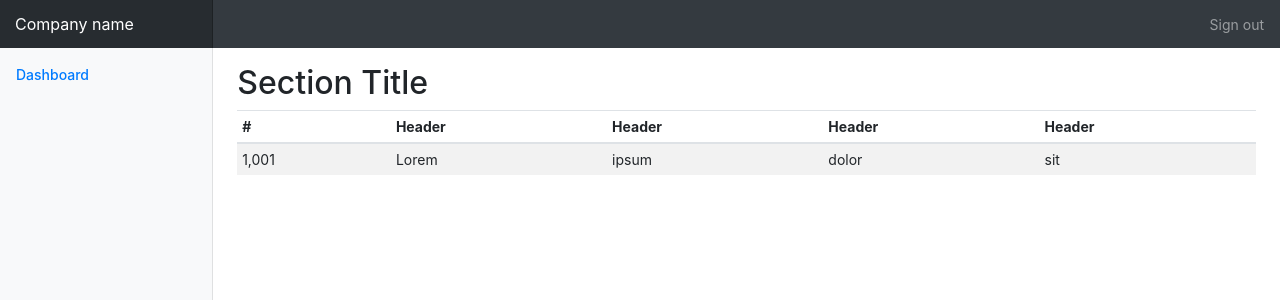
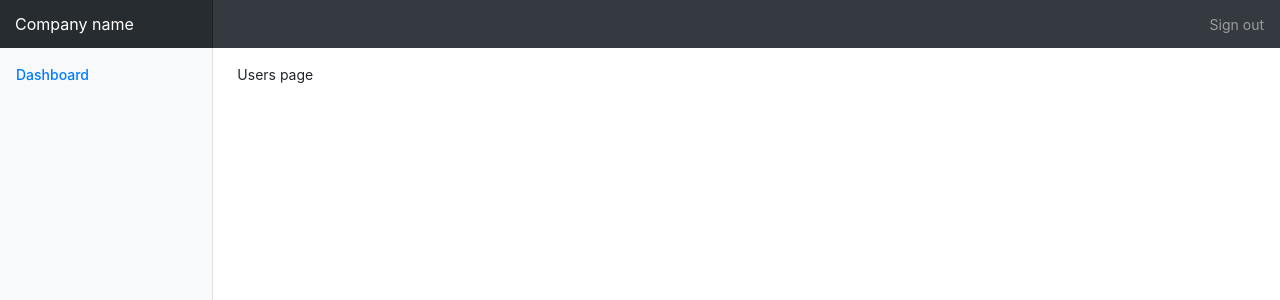
Before and after one commit to hn-agnihotri29/react-admin, a React (Create React App) app: page /users in a window 1280 px wide. Shown: the top 300 px of the page. Built offline with nearby package versions, Linux system fonts and the light colour scheme.

Commit message:
react router setup

```diff
--- a/package.json
+++ b/package.json
@@ -10,8 +10,10 @@
     "@types/node": "^16.18.98",
     "@types/react": "^18.3.3",
     "@types/react-dom": "^18.3.0",
+    "@types/react-router-dom": "^5.3.3",
     "react": "^18.3.1",
     "react-dom": "^18.3.1",
+    "react-router-dom": "^6.23.1",
     "react-scripts": "5.0.1",
     "typescript": "^4.9.5",
     "web-vitals": "^2.1.4"
--- a/src/App.tsx
+++ b/src/App.tsx
@@ -1,7 +1,9 @@
 import './App.css';
-import Nav from './components/Nav';
-import Menu from './components/Menu';
-import Dashboard  from './components/Dashboard';
+import Nav from './secure/components/Nav';
+import Menu from './secure/components/Menu';
+import Dashboard  from './secure/Dashboard';
+import { BrowserRouter, Route, Routes } from 'react-router-dom';
+import Users from './secure/User';
 
 function App() {
   return (
@@ -12,7 +14,12 @@ function App() {
           <Menu />
 
           <main role="main" className="col-md-9 ml-sm-auto col-lg-10 pt-3 px-4">
-              <Dashboard />
+            <BrowserRouter>
+              <Routes>
+                  <Route path='/' Component={Dashboard}/>
+                  <Route path='/users' Component={Users}/>
+              </Routes>
+            </BrowserRouter>
           </main>
       </div>
     </div>
--- /dev/null
+++ b/src/secure/User.tsx
@@ -0,0 +1,7 @@
+
+
+const Users = () => (
+    <p>Users page</p>
+)
+
+export default Users;
```
Also changed, not shown: src/secure/Dashboard.tsx (renamed from src/components/Dashboard.tsx), src/secure/components/Menu.tsx (renamed from src/components/Menu.tsx), src/secure/components/Nav.tsx (renamed from src/components/Nav.tsx), 1 other file (tests, documents, lock files or other folders).
